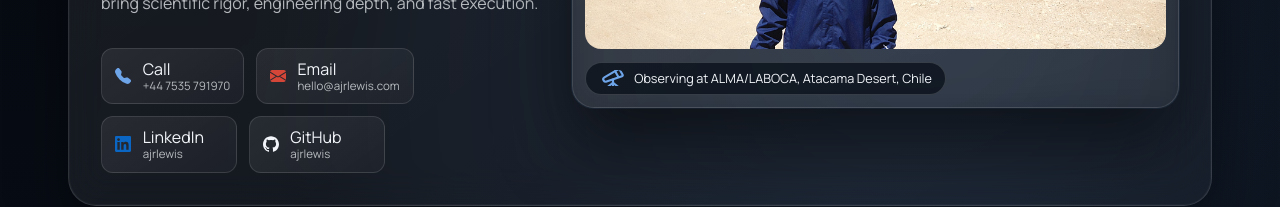
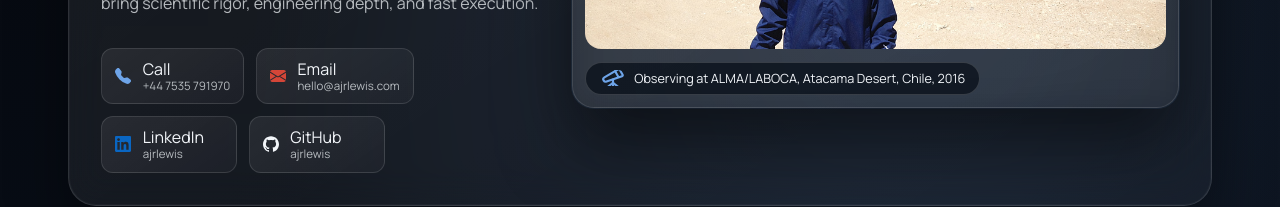
Before and after one commit to ajrlewis/ajrlewis, a Next.js app in the folder apps/web/: page / in a window 1280 px wide. Shown: the part 475-682 px from the top of the page. Built offline with nearby package versions, Linux system fonts and the light colour scheme.

Commit message:
fix(web): add observation year to hero caption

```diff
--- a/apps/web/app/page.tsx
+++ b/apps/web/app/page.tsx
@@ -215,7 +215,7 @@ export default function HomePage() {
               <img src="/profile.jpg" alt="Alex Lewis observing at ALMA/LABOCA in the Atacama Desert, Chile" />
               <div className="image-caption">
                 <img className="caption-icon-image" src="/icons/telescope.svg" alt="" aria-hidden="true" />
-                <span>Observing at ALMA/LABOCA, Atacama Desert, Chile</span>
+                <span>Observing at ALMA/LABOCA, Atacama Desert, Chile, 2016</span>
               </div>
             </div>
           </div>
```
Also changed, not shown: 1 other file (tests, documents, lock files or other folders).
